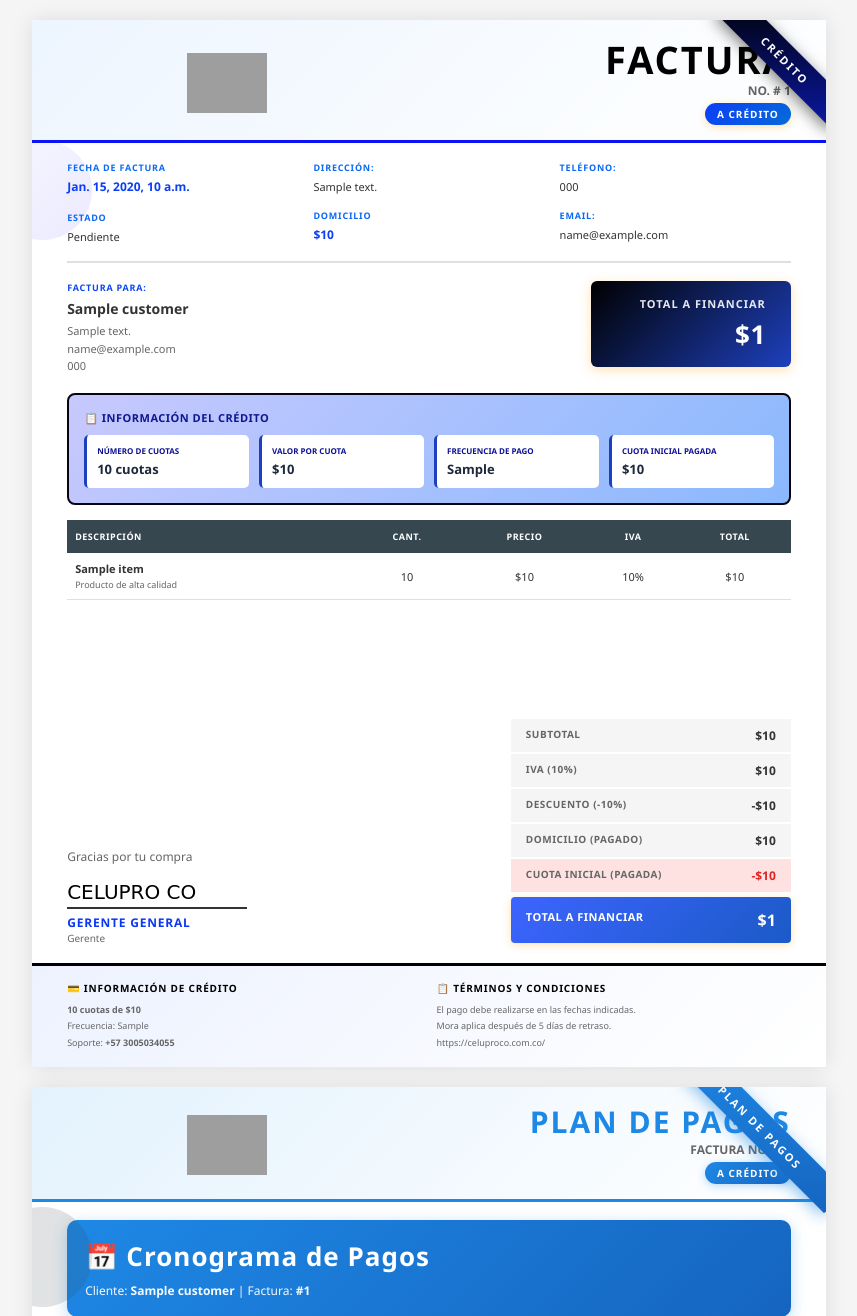
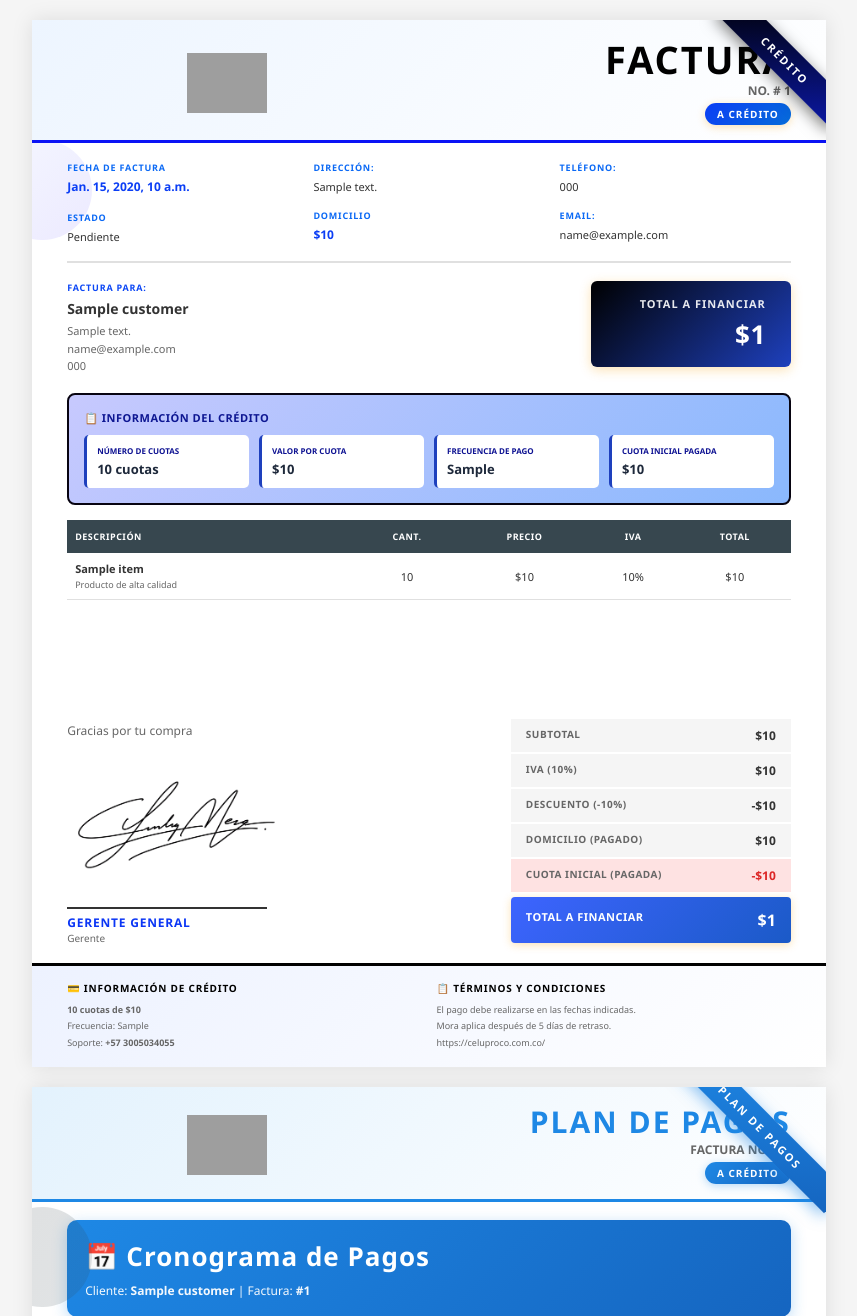
Before and after one commit to BLACKWATCHII/VisualPos, a Django app: template templates/Invoice/receipt_credit_pdf.html in a window 1280 px wide. Shown: the top 1316 px of the page, without its empty margins (211-1068 px from the left). Run offline with Django 4.2, Linux system fonts and the light colour scheme; the template is opened without the code that fills it: most values are stand-ins (such as "Sample title", 1, 10 or a date in 2020); grey boxes are pictures that could not be loaded.

Commit message:
firma cambiada en la vista de recibos
Co-authored-by: Copilot <copilot@github.com>

```diff
--- a/templates/Invoice/receipt_credit_pdf.html
+++ b/templates/Invoice/receipt_credit_pdf.html
@@ -1,4 +1,4 @@
-{% load humanize %}
+{% load humanize static %}
 <!DOCTYPE html>
 <html lang="es">
 <head>
@@ -511,12 +511,20 @@
 
     .signature-line {
       border-bottom: 2px solid #333;
-      width: 180px;
+      width: 200px;
       margin-bottom: 5px;
-      font-family: 'Brush Script MT', cursive;
-      font-size: 20px;
-      color: #000000;
       padding-bottom: 3px;
+      display: flex;
+      align-items: flex-end;
+    }
+
+    .signature-line img {
+      display: block;
+      width: 200px;
+      height: 150px;
+      object-fit: contain;
+      transform: scale(1.08);
+      transform-origin: left bottom;
     }
 
     .signature-name {
@@ -981,7 +989,9 @@
         <div class="thank-you-section">
           <p>Gracias por tu compra</p>
           <div class="signature-area">
-            <div class="signature-line">CELUPRO CO</div>
+            <div class="signature-line">
+              <img src="{% static 'img/firmaYurleynew.png' %}" alt="Firma">
+            </div>
             <div class="signature-name">GERENTE GENERAL</div>
             <div class="signature-title">Gerente</div>
           </div>
```
Also changed, not shown: static/img/firmaYurley.png (added), static/img/firmaYurleynew.png (added).
